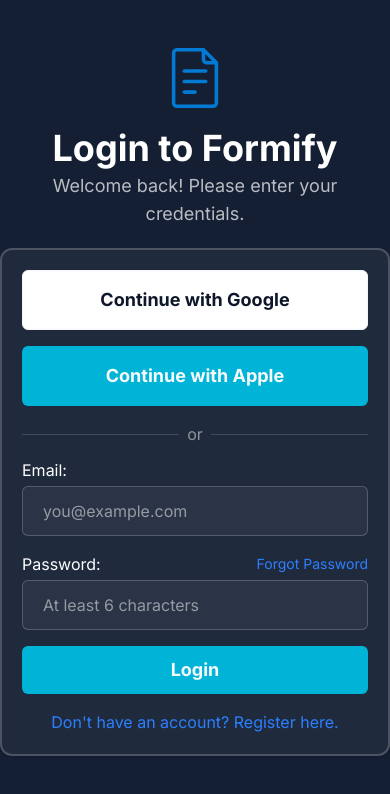
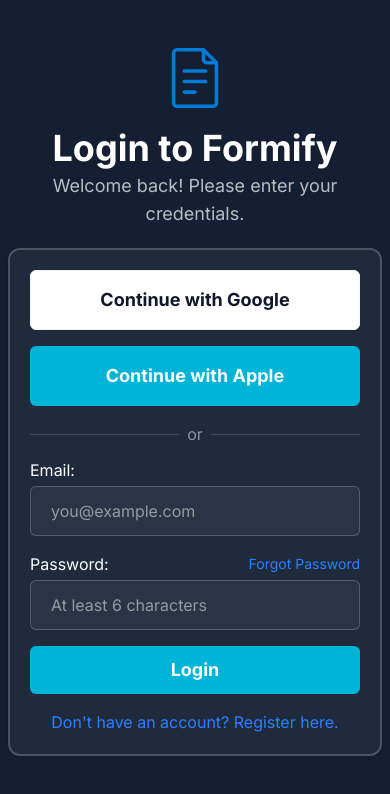
Before and after one commit to DEE-PRINCE001/formify-frontend, a React (Vite) app: page /login in a window 390 px wide. Shown: the top 794 px of the page. Built offline with nearby package versions, Linux system fonts and the light colour scheme.

Commit message:
added a padding to the authPage for mobile

```diff
--- a/src/pages/AuthPage.jsx
+++ b/src/pages/AuthPage.jsx
@@ -72,7 +72,7 @@
   };
 
   return (
-<div className="flex flex-col bg-[#141F33] py-10 items-center w-full justify-start min-h-screen">
+<div className="flex flex-col bg-[#141F33] py-10 items-center w-full justify-start min-h-screen max-sm:px-2">
     <div className="flex flex-col items-center justify-center space-y-5 p-2 text-white transition-all duration-300">
         <img src={logo} alt="Formify Logo" className="w-15 h-15 " />
       <h2 className='text-4xl font-bold m-0 mb-1'>{isLogin ? 'Login to Formify' : 'Create an Account'}</h2>
```
